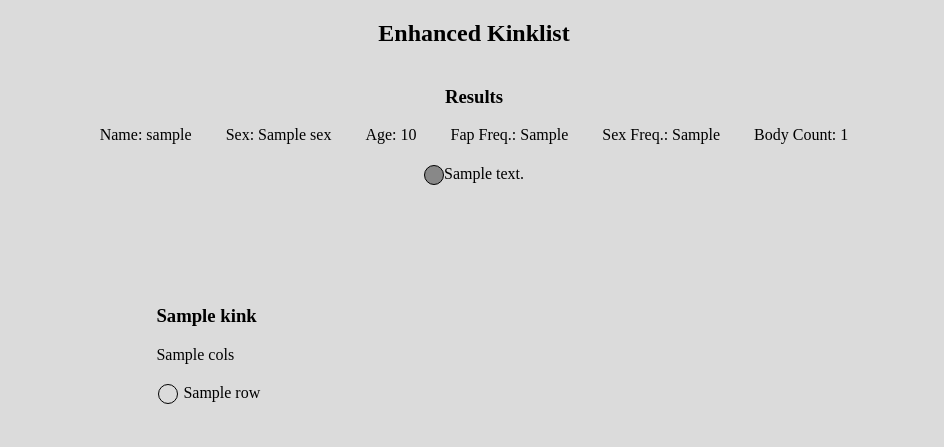
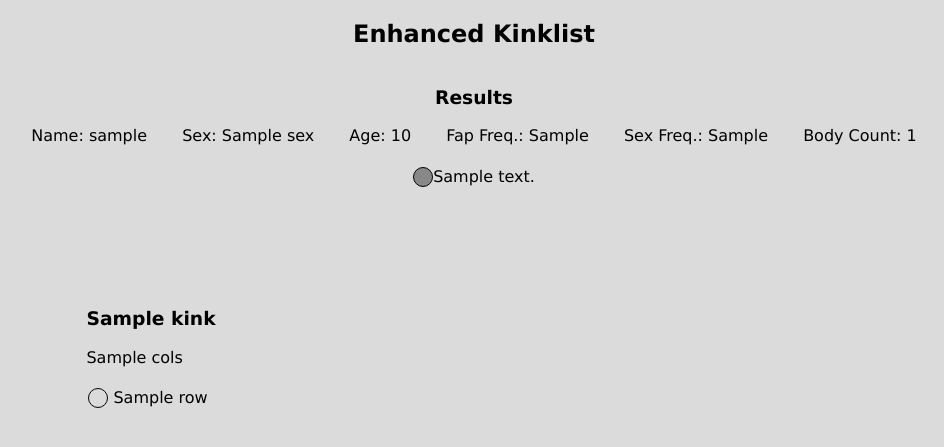
Before and after one commit to PaulHaeussler/Enhanced_Kinklist, a Python web app: template templates/results.html in a window 1280 px wide. Shown: the top 447 px of the page, without its empty margins (166-1110 px from the left). Run offline with Jinja, Linux system fonts and the light colour scheme; the template is opened without the code that fills it: most values are stand-ins (such as "Sample title", 1, 10 or a date in 2020).

Commit message:
font change

```diff
--- a/static/style.css
+++ b/static/style.css
@@ -1,4 +1,6 @@
-
+* {
+    font-family: Verdana, sans-serif;
+}
 
 h2.title {
     justify-content: center;
```
